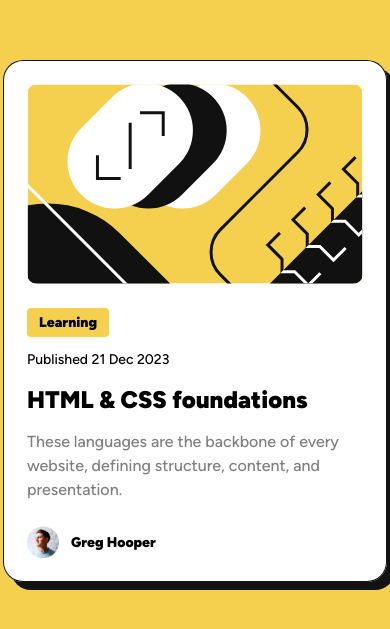
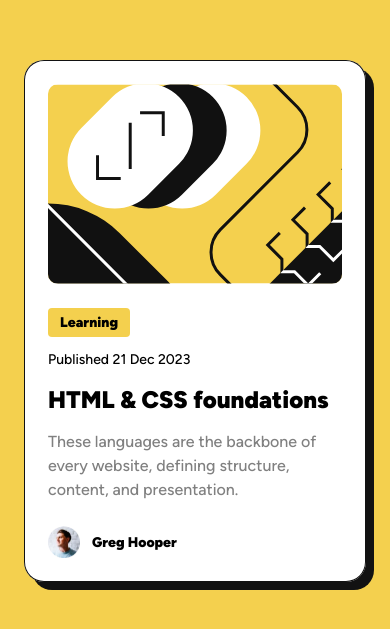
Before and after one commit to Tripouille/fm-blog-preview-card, a plain HTML site: page public/index.html in a window 390 px wide. Shown: the part 101-730 px from the top of the page. Drawn offline with Linux system fonts and the light colour scheme.

Commit message:
feat: handle responsive

```diff
--- a/public/styles.css
+++ b/public/styles.css
@@ -45,7 +45,7 @@
 }
 
 .card {
-  max-width: 24rem;
+  width: min(calc(100% - 3rem), 24rem);
   padding: 1.5rem;
   background: var(--clr-white);
   border-radius: 1.25rem;
@@ -71,6 +71,8 @@
 
 .card__image {
   border-radius: 0.625rem;
+  object-fit: cover;
+  width: 100%;
 }
 
 .card__body {
@@ -96,6 +98,23 @@
 }
 
 .body-s {
+  font-size: 0.75rem;
+  line-height: 150%;
+}
+
+.body-m {
+  font-size: 0.875rem;
+  line-height: 150%;
+}
+
+.heading {
+  font-size: 1.25rem;
+  line-height: 150%;
+  font-weight: 900;
+}
+
+@media (min-width: 376px) {
+  .body-s {
     font-size: 0.875rem;
     line-height: 150%;
   }
@@ -110,3 +129,4 @@
     line-height: 150%;
     font-weight: 900;
   }
+}
```
Lines whose indentation alone changed are shown as unchanged.
